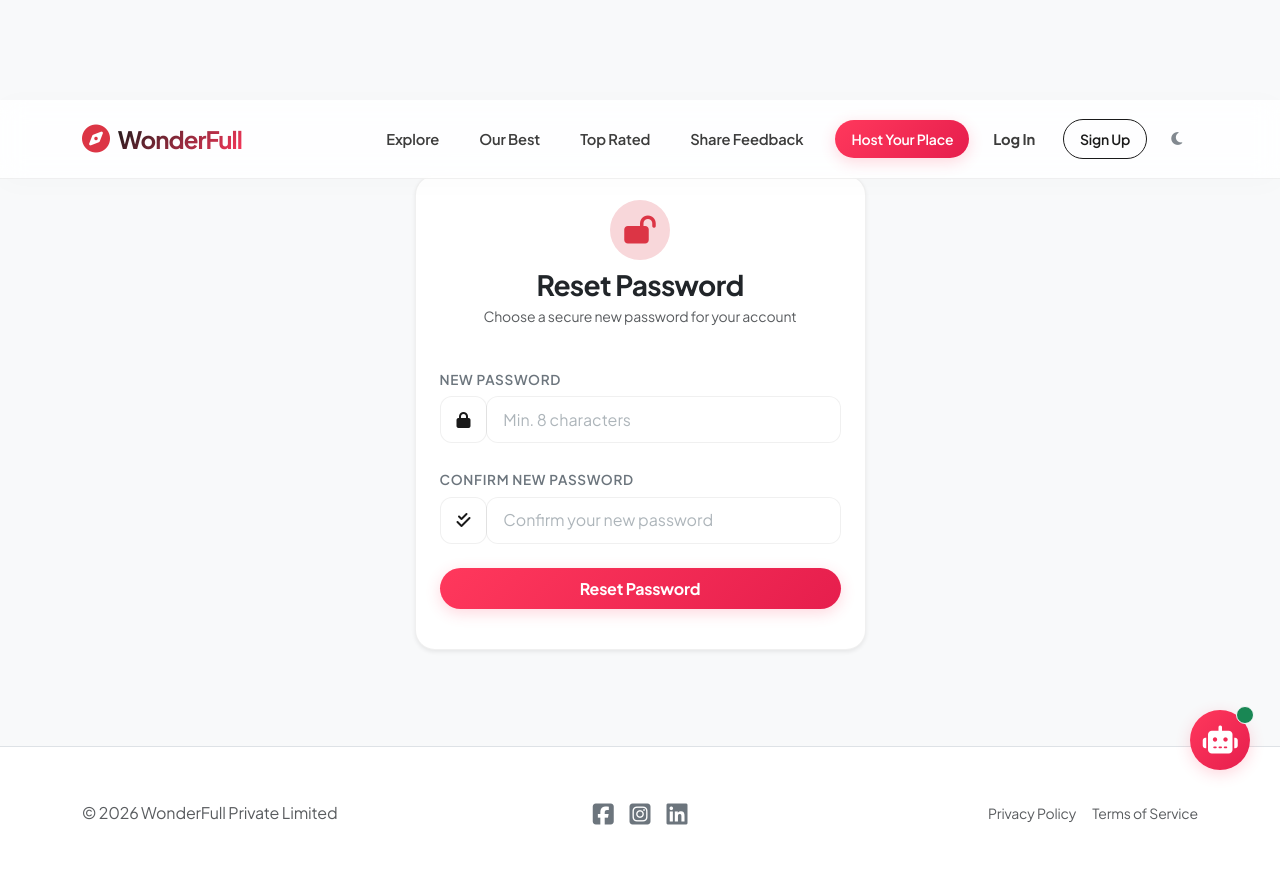
After one commit to Abhayajj/wonderful-hotel, a Node project: template views/users/reset.ejs in a window 1280 px wide. The commit adds this page. Run offline with Node 20 templates, Linux system fonts and the light colour scheme; the template is opened without the code that fills it, so the values that code supplies are empty; some libraries are stand-ins or nearby versions.

Commit message:
feat: add forgot password flow and fix navbar layout

```diff
--- a/models/user.js
+++ b/models/user.js
@@ -43,6 +43,12 @@ const userSchema = new Schema({
   facebookId: {
     type: String,
   },
+  resetPasswordToken: {
+    type: String,
+  },
+  resetPasswordExpires: {
+    type: Date,
+  },
   createdAt: {
     type: Date,
     default: Date.now,
--- a/views/includes/flash.ejs
+++ b/views/includes/flash.ejs
@@ -2,7 +2,7 @@
   <div class="alert alert-success alert-dismissible fade show col-md-8 offset-md-2 border-0 shadow-sm rounded-3 py-3" role="alert">
     <div class="d-flex align-items-center gap-2">
       <i class="fa-solid fa-circle-check fs-5"></i>
-      <div><%= success %></div>
+      <div><%- success %></div>
     </div>
     <button type="button" class="btn-close" data-bs-dismiss="alert" aria-label="Close"></button>
   </div>
@@ -12,7 +12,7 @@
   <div class="alert alert-danger alert-dismissible fade show col-md-8 offset-md-2 border-0 shadow-sm rounded-3 py-3" role="alert">
     <div class="d-flex align-items-center gap-2">
       <i class="fa-solid fa-circle-exclamation fs-5"></i>
-      <div><%= error %></div>
+      <div><%- error %></div>
     </div>
     <button type="button" class="btn-close" data-bs-dismiss="alert" aria-label="Close"></button>
   </div>
--- a/views/includes/navbar.ejs
+++ b/views/includes/navbar.ejs
@@ -1,4 +1,4 @@
-<nav class="navbar navbar-expand-md navbar-light bg-white border-bottom sticky-top py-3">
+<nav class="navbar navbar-expand-lg navbar-light bg-white border-bottom sticky-top py-3">
   <div class="container">
     <a class="navbar-brand d-flex align-items-center gap-2" href="/listings">
       <i class="fa-solid fa-compass text-danger fs-3"></i>
--- a/views/users/login.ejs
+++ b/views/users/login.ejs
@@ -21,7 +21,10 @@
         </div>
 
         <div class="mb-4">
-          <label for="password" class="form-label fw-semibold text-secondary">Password</label>
+          <div class="d-flex justify-content-between align-items-center mb-1">
+            <label for="password" class="form-label fw-semibold text-secondary mb-0">Password</label>
+            <a href="/forgot" class="text-danger small fw-semibold text-decoration-none">Forgot Password?</a>
+          </div>
           <div class="input-group">
             <span class="input-group-text bg-light border-end-0 rounded-start-3 text-secondary"><i class="fa-solid fa-lock"></i></span>
             <input name="password" id="password" placeholder="Enter password" type="password" class="form-control border-start-0 rounded-end-3" required />
--- /dev/null
+++ b/views/users/reset.ejs
@@ -0,0 +1,48 @@
+<% layout("/layouts/boilerplate") %>
+<div class="row justify-content-center my-5">
+  <div class="col-md-6 col-lg-5">
+    <div class="card border-0 shadow-sm rounded-4 p-4 bg-white">
+      <div class="text-center mb-4">
+        <div class="d-inline-flex align-items-center justify-content-center bg-danger-subtle text-danger rounded-circle p-3 mb-2" style="width: 60px; height: 60px;">
+          <i class="fa-solid fa-lock-open fs-3"></i>
+        </div>
+        <h3 class="fw-bold text-dark mb-1">Reset Password</h3>
+        <p class="text-muted small">Choose a secure new password for your account</p>
+      </div>
+
+      <form method="POST" action="/reset/<%= token %>" novalidate class="needs-validation">
+        <div class="mb-4">
+          <label for="password" class="form-label fw-semibold text-secondary">New Password</label>
+          <div class="input-group">
+            <span class="input-group-text bg-light border-end-0 rounded-start-3 text-secondary"><i class="fa-solid fa-lock"></i></span>
+            <input name="password" id="password" placeholder="Min. 8 characters" type="password" class="form-control border-start-0 rounded-end-3" minlength="8" required />
+            <div class="invalid-feedback">Password must be at least 8 characters.</div>
+          </div>
+        </div>
+
+        <div class="mb-4">
+          <label for="confirmPassword" class="form-label fw-semibold text-secondary">Confirm New Password</label>
+          <div class="input-group">
+            <span class="input-group-text bg-light border-end-0 rounded-start-3 text-secondary"><i class="fa-solid fa-check-double"></i></span>
+            <input name="confirmPassword" id="confirmPassword" placeholder="Confirm your new password" type="password" class="form-control border-start-0 rounded-end-3" minlength="8" required />
+            <div class="invalid-feedback">Please confirm your new password.</div>
+          </div>
+        </div>
+
+        <button class="btn btn-danger w-100 py-2.5 rounded-pill fw-bold shadow-sm mb-3">Reset Password</button>
+      </form>
+    </div>
+  </div>
+</div>
+
+<script>
+  // Quick validation to check if password and confirmPassword match
+  document.querySelector("form").addEventListener("submit", function(e) {
+    const password = document.getElementById("password").value;
+    const confirm = document.getElementById("confirmPassword").value;
+    if (password !== confirm) {
+      e.preventDefault();
+      alert("Passwords do not match!");
+    }
+  });
+</script>
```
Also changed, not shown: routes/user.js (+86 -0 lines), tests/app.test.js (+118 -0 lines), views/users/forgot.ejs (added, +31 -0 lines).
